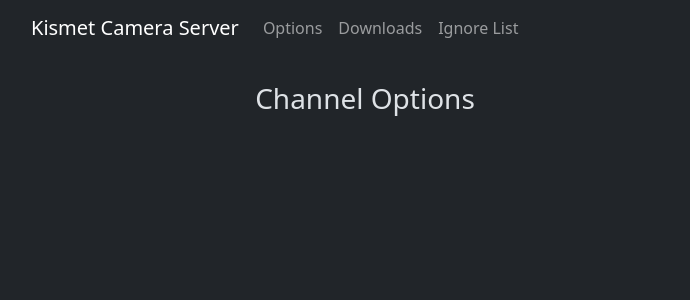
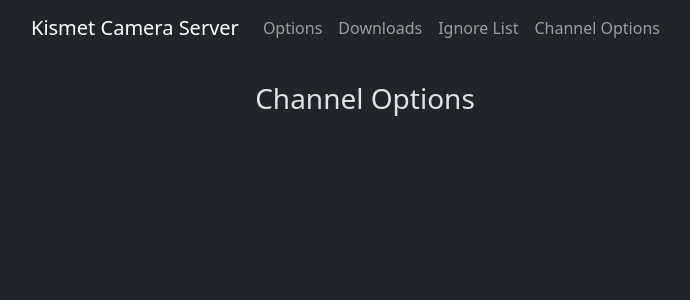
Before and after one commit to GrokkedBandwidth/kismet_camera_server, a Flask app: page /channels in a window 1280 px wide. Shown: the top 300 px of the page, without its empty margins (275-965 px from the left). Run offline with Flask 2, Linux system fonts and the light colour scheme; data that the repository does not hold is empty; parts of the project's set-up code (start-up, migrations or seed data) failed here and were passed over; some libraries are stand-ins or nearby versions.

Commit message:
Add channels.html to navigation links

```diff
--- a/templates/channels.html
+++ b/templates/channels.html
@@ -8,7 +8,7 @@
         </div>
         <div class="interface-container">
             {% for item in channels %}
-                <h4>{{item['kismet.datasource.uuid']}}</h4>
+                <h4>{{item['kismet.datasource.interface']}}</h4>
                 <div class="selection-container">
                     {% for num in item['kismet.datasource.channels'] %}
                         {% if num in item['kismet.datasource.hop_channels'] and item['kismet.datasource.hopping'] == 1 %}
--- a/templates/header.html
+++ b/templates/header.html
@@ -36,6 +36,11 @@
             Ignore List
           </a>
         </li>
+        <li class="nav-item">
+          <a class="nav-link" href="{{url_for('channel_options')}}" role="button">
+            Channel Options
+          </a>
+        </li>
       </ul>
     </div>
   </div>
```
